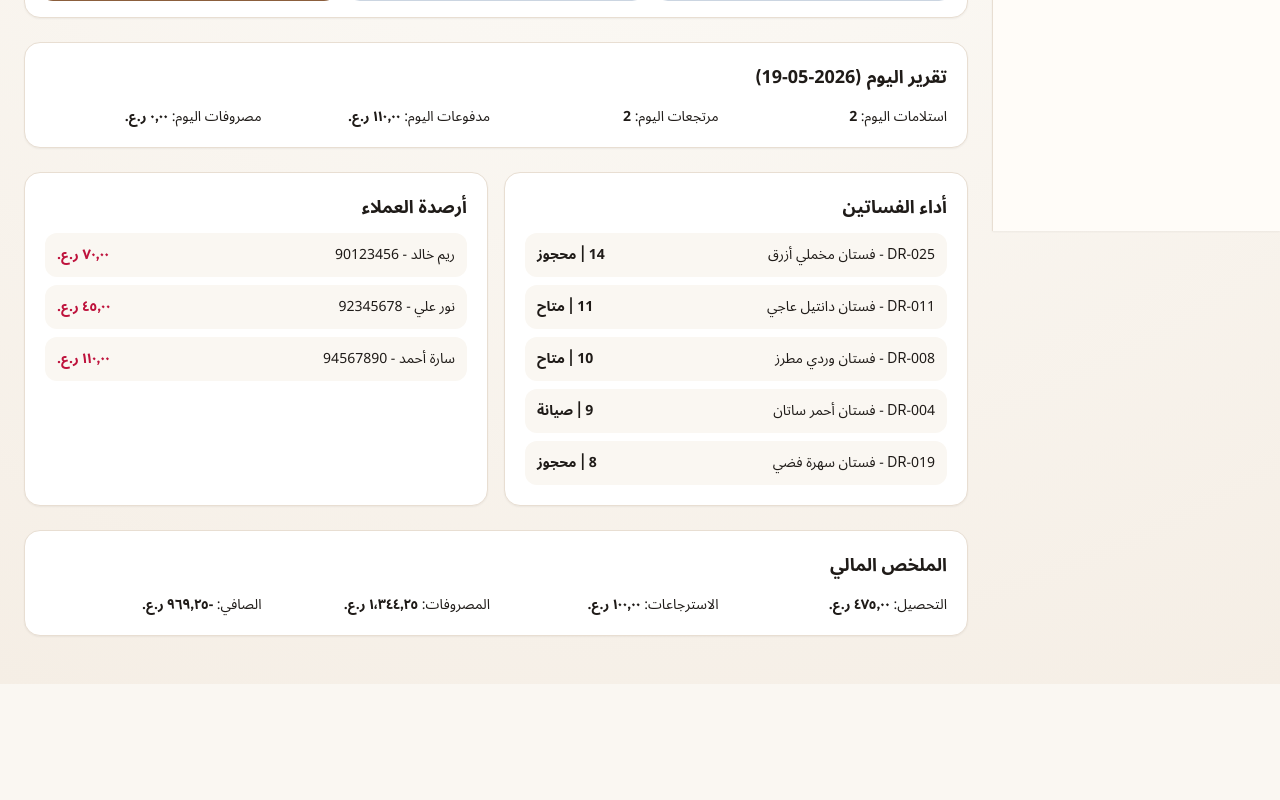
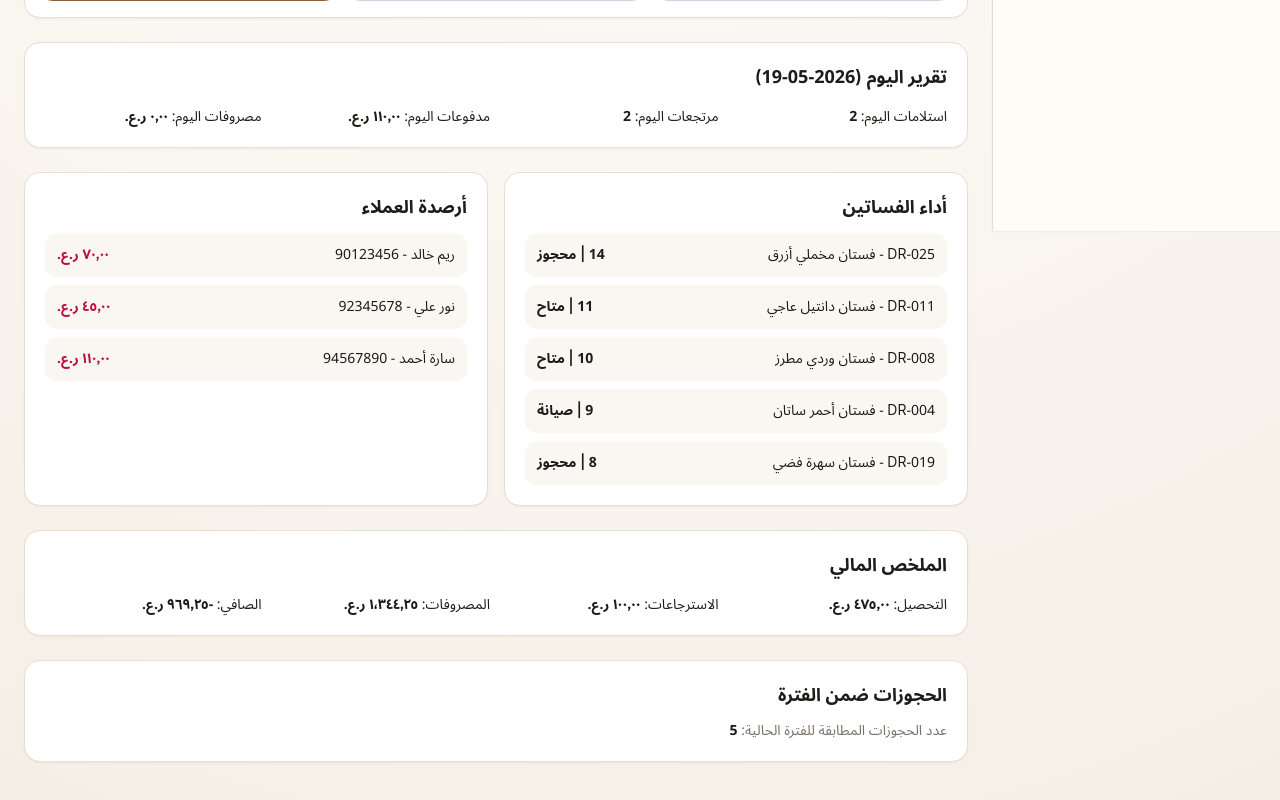
Before and after one commit to mohamedmasoud3030-tech/dress-roomshow, a React (Vite) app: page /reports in a window 1280 px wide. Shown: the part 569-1369 px from the top of the page. Before the commit the page ends 1253 px from the top, so only its background shows below. Built offline with nearby package versions, Linux system fonts and the light colour scheme.

Commit message:
Complete group 4 reports and dashboard MVP consistency

```diff
--- a/src/features/dashboard/DashboardPage.tsx
+++ b/src/features/dashboard/DashboardPage.tsx
@@ -1,16 +1,22 @@
 import { PageHeader } from '../../components/shared/PageHeader';
 import { SummaryCard } from '../../components/shared/SummaryCard';
 import { useNavigate } from 'react-router-dom';
-
-const todayCards = [
-  { label: 'حجوزات اليوم', value: 6 },
-  { label: 'تسليم اليوم', value: 4 },
-  { label: 'استرجاع اليوم', value: 3 },
-  { label: 'مدفوعات اليوم', value: '245 ر.ع' },
-];
+import { getTodayReport, formatReportMoney } from '../reports/report.service';
+import { getReservations, summarizeReservations } from '../reservations/reservation.service';
+import { getDresses, summarizeDresses } from '../dresses/dress.service';
 
 export function DashboardPage() {
   const navigate = useNavigate();
+  const today = getTodayReport();
+  const reservationSummary = summarizeReservations(getReservations());
+  const dressSummary = summarizeDresses(getDresses());
+
+  const todayCards = [
+    { label: 'حجوزات اليوم', value: reservationSummary.today },
+    { label: 'تسليم اليوم', value: today.pickupsToday },
+    { label: 'استرجاع اليوم', value: today.returnsToday },
+    { label: 'مدفوعات اليوم', value: formatReportMoney(today.paymentsToday) },
+  ];
 
   const quickActions = [
     { label: 'حجز جديد', to: '/reservations' },
@@ -45,9 +51,9 @@ export function DashboardPage() {
         <article className="rounded-2xl border border-[#E8DED2] bg-white p-5 shadow-sm">
           <h3 className="text-lg font-semibold">تنبيهات تشغيلية</h3>
           <ul className="mt-4 space-y-3 text-sm text-[#7A7168]">
-            <li className="rounded-xl bg-[#FAF7F2] p-3">حجوزات تحتاج تأكيد: <span className="font-bold text-[#1F1B18]">2</span></li>
-            <li className="rounded-xl bg-[#FAF7F2] p-3">فساتين في المغسلة: <span className="font-bold text-[#1F1B18]">5</span></li>
-            <li className="rounded-xl bg-[#FFF3DF] p-3 text-[#D69E2E]">استرجاعات متأخرة: <span className="font-bold">1</span></li>
+            <li className="rounded-xl bg-[#FAF7F2] p-3">حجوزات نشطة: <span className="font-bold text-[#1F1B18]">{reservationSummary.active}</span></li>
+            <li className="rounded-xl bg-[#FAF7F2] p-3">فساتين بحاجة خدمة: <span className="font-bold text-[#1F1B18]">{dressSummary.inService}</span></li>
+            <li className="rounded-xl bg-[#FFF3DF] p-3 text-[#D69E2E]">استرجاعات متأخرة: <span className="font-bold">{reservationSummary.overdue}</span></li>
           </ul>
         </article>
       </div>
--- a/src/features/reports/ReportsPage.tsx
+++ b/src/features/reports/ReportsPage.tsx
@@ -3,11 +3,12 @@ import {
   formatReportMoney,
   getCustomerBalances,
   getDressPerformance,
+  getFilteredReservationsCount,
   getFinancialSummary,
   getReportSummary,
   getTodayReport,
 } from './report.service';
-import type { DateRangeFilter } from './report.types';
+import type { DateRangeApplied, DateRangeFilter } from './report.types';
 import type { DressStatus } from '../dresses/dress.types';
 import { EmptyState } from '../../components/shared/EmptyState';
 import { FilterPanel } from '../../components/shared/FilterPanel';
@@ -22,19 +23,36 @@ const statusLabel: Record<Extract<DressStatus, 'available' | 'reserved' | 'maint
 
 export function ReportsPage() {
   const [range, setRange] = useState<DateRangeFilter>({ from: '', to: '' });
-  const [appliedRange, setAppliedRange] = useState<DateRangeFilter>({ from: '', to: '' });
+  const [appliedRange, setAppliedRange] = useState<DateRangeApplied>({});
 
   const summary = useMemo(() => getReportSummary(), []);
   const today = useMemo(() => getTodayReport(), []);
   const dressPerformance = useMemo(() => getDressPerformance(), []);
   const customerBalances = useMemo(() => getCustomerBalances(), []);
   const financial = useMemo(() => getFinancialSummary(), []);
+  const reservationsInRange = useMemo(() => getFilteredReservationsCount(appliedRange), [appliedRange]);
+
+  const hasAppliedRange = Boolean(appliedRange.from || appliedRange.to);
+
+  const applyDateRange = () => {
+    if (!range.from && !range.to) {
+      setAppliedRange({});
+      return;
+    }
+
+    if (range.from && range.to && range.from > range.to) {
+      setAppliedRange({ from: range.to, to: range.from });
+      return;
+    }
+
+    setAppliedRange({ from: range.from || undefined, to: range.to || undefined });
+  };
 
   return (
     <section className="space-y-6">
       <PageHeader eyebrow="التقارير" title="التقارير البسيطة" description="نظرة سريعة على الأداء التشغيلي والمالي اعتماداً على بيانات النظام الحالية." />
 
-      {appliedRange.from || appliedRange.to ? (
+      {hasAppliedRange ? (
         <p className="rounded-xl bg-[#FAF7F2] px-3 py-2 text-sm text-[#7A7168]">
           الفترة المطبقة: {appliedRange.from || '—'} إلى {appliedRange.to || '—'}
         </p>
@@ -53,7 +71,7 @@ export function ReportsPage() {
         <div className="mt-3 grid gap-3 md:grid-cols-3">
           <input type="date" value={range.from} onChange={(e)=>setRange((p)=>({...p,from:e.target.value}))} className="rounded-xl border border-slate-300 px-3 py-2 text-sm" />
           <input type="date" value={range.to} onChange={(e)=>setRange((p)=>({...p,to:e.target.value}))} className="rounded-xl border border-slate-300 px-3 py-2 text-sm" />
-          <button onClick={() => setAppliedRange(range)} className="rounded-xl bg-[#8B5E3C] px-4 py-2 text-sm font-semibold text-white hover:bg-[#7A5133]">تطبيق الفترة</button>
+          <button onClick={applyDateRange} className="rounded-xl bg-[#8B5E3C] px-4 py-2 text-sm font-semibold text-white hover:bg-[#7A5133]">تطبيق الفترة</button>
         </div>
       </FilterPanel>
 
@@ -92,6 +110,19 @@ export function ReportsPage() {
           <p>الصافي: <span className="font-bold">{formatReportMoney(financial.netAmount)}</span></p>
         </div>
       </article>
+
+      <article className="rounded-2xl border border-[#E8DED2] bg-white p-5 shadow-sm">
+        <h2 className="text-lg font-semibold">الحجوزات ضمن الفترة</h2>
+        {hasAppliedRange && reservationsInRange === 0 ? (
+          <div className="mt-3">
+            <EmptyState title="لا توجد حجوزات في الفترة" description="جرّبي فترة أخرى لعرض حجوزات ضمن النطاق المحدد." />
+          </div>
+        ) : (
+          <p className="mt-3 text-sm text-[#7A7168]">
+            عدد الحجوزات المطابقة للفترة الحالية: <span className="font-bold text-[#1F1B18]">{reservationsInRange}</span>
+          </p>
+        )}
+      </article>
     </section>
   );
 }
--- a/src/features/reports/report.service.ts
+++ b/src/features/reports/report.service.ts
@@ -3,6 +3,7 @@ import { getPayments } from '../payments/payment.service';
 import { reportMockCustomers, reportMockDresses, reportMockReservations } from './report.mock';
 import type {
   CustomerBalanceRow,
+  DateRangeApplied,
   DressPerformanceRow,
   FinancialSummary,
   ReportSummary,
@@ -42,6 +43,29 @@ export function getCustomerBalances(): CustomerBalanceRow[] {
   return reportMockCustomers.filter((customer) => customer.remainingBalance > 0);
 }
 
+function isInRange(date: string, range?: DateRangeApplied): boolean {
+  if (!range) {
+    return true;
+  }
+
+  const hasFrom = Boolean(range.from);
+  const hasTo = Boolean(range.to);
+
+  if (hasFrom && range.from && date < range.from) {
+    return false;
+  }
+
+  if (hasTo && range.to && date > range.to) {
+    return false;
+  }
+
+  return true;
+}
+
+export function getFilteredReservationsCount(range?: DateRangeApplied): number {
+  return reportMockReservations.filter((reservation) => isInRange(reservation.pickupDate, range) || isInRange(reservation.returnDate, range)).length;
+}
+
 export function getDressPerformance(): DressPerformanceRow[] {
   return [...reportMockDresses].sort((a, b) => b.timesRented - a.timesRented);
 }
--- a/src/features/reports/report.types.ts
+++ b/src/features/reports/report.types.ts
@@ -41,3 +41,8 @@ export type DateRangeFilter = {
   from: string;
   to: string;
 };
+
+export type DateRangeApplied = {
+  from?: string;
+  to?: string;
+};
```
